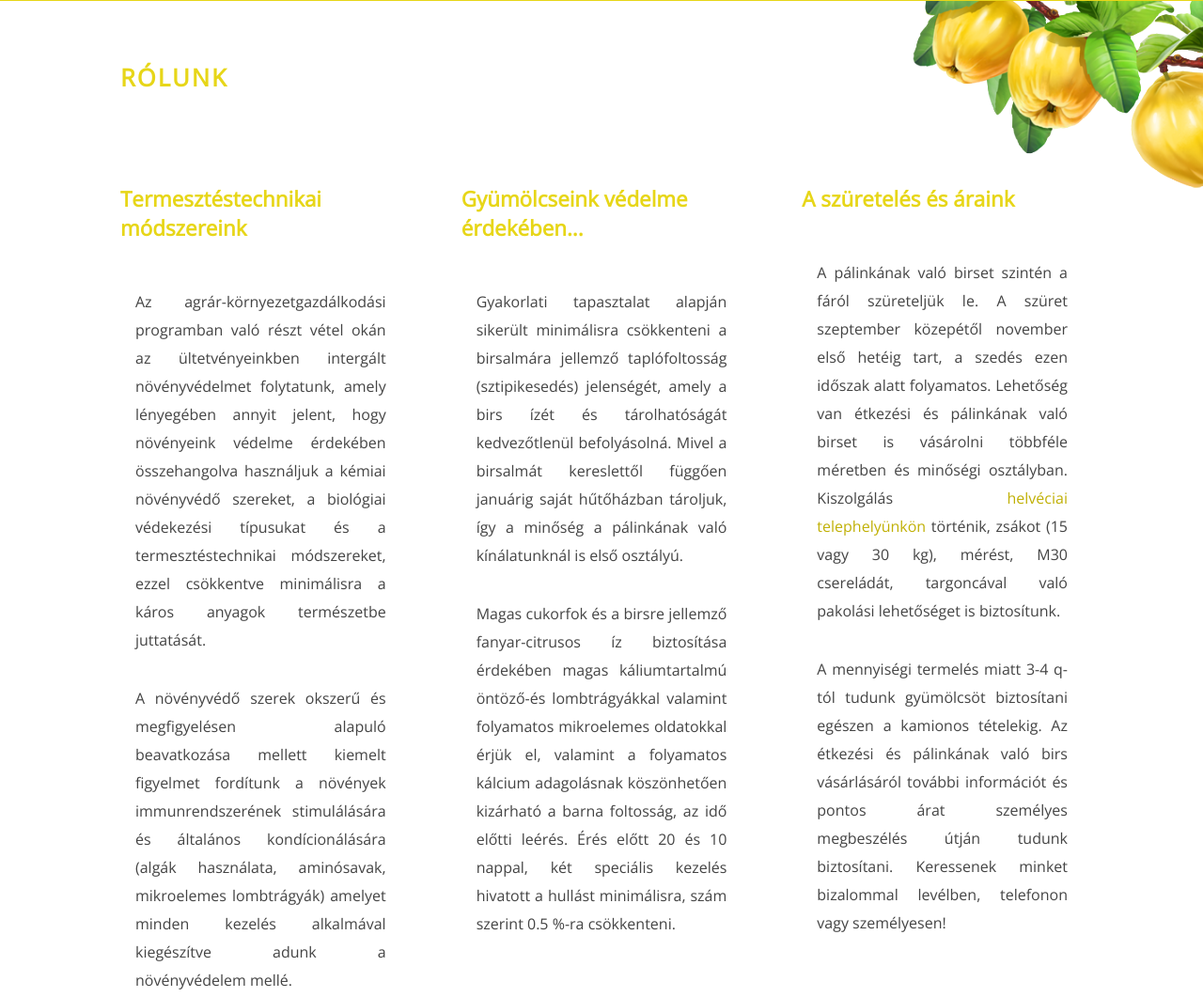
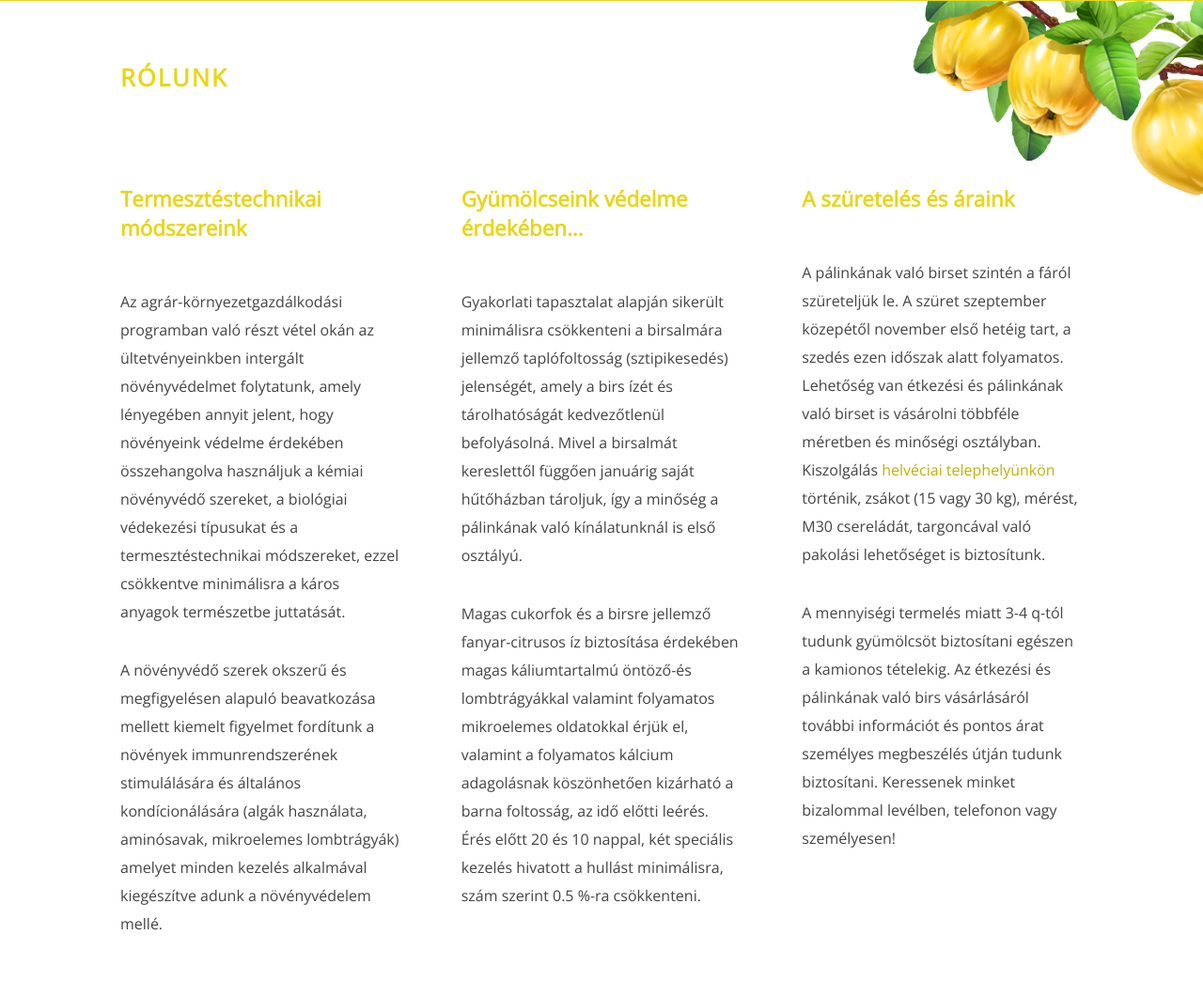
Before and after one commit to szitastamas/Birsalma_net, a plain HTML site: page index.html in a window 1280 px wide. Shown: the part 807-1868 px from the top of the page at 94% size. Drawn offline with nearby package versions, Linux system fonts and the light colour scheme.

Commit message:
Update style.css

```diff
--- a/css/style.css
+++ b/css/style.css
@@ -453,8 +453,8 @@ header{
   line-height: 30px;
   margin-bottom: 2rem;
   font-size: 1rem;
-  text-align: justify;
-  padding: 0 1rem;
+  text-align: left;
+  padding: 0;
 }
 
 .about-us-text > span > a{
```
